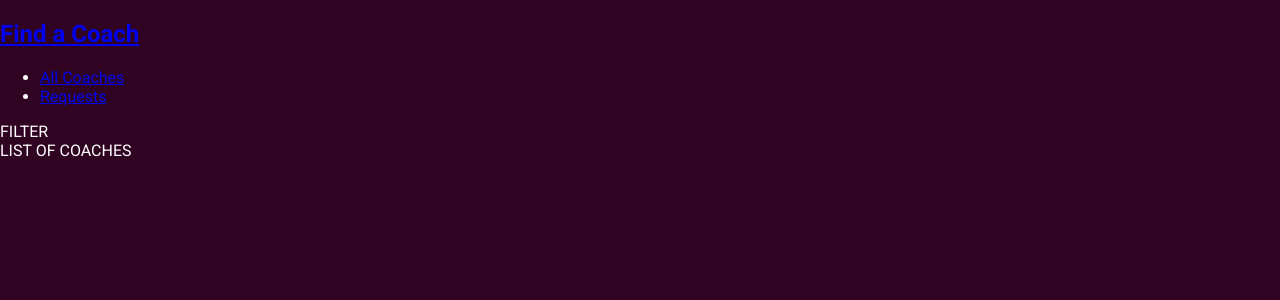
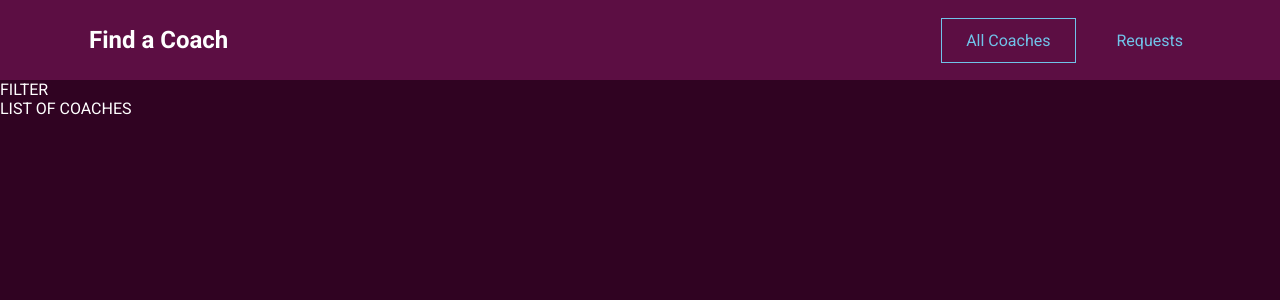
Before and after one commit to ecpieritz/find-a-coach, a Vue app: page /coaches in a window 1280 px wide. Shown: the top 300 px of the page. Built offline with nearby package versions, Linux system fonts and the light colour scheme.

Commit message:
Added header style

```diff
--- a/src/components/layout/TheHeader.vue
+++ b/src/components/layout/TheHeader.vue
@@ -17,5 +17,62 @@ export default {
 </script>
 
 <style scoped>
+header {
+  width: 100%;
+  height: 5rem;
+  background-color: #5c0e43;
+  display: flex;
+  justify-content: center;
+  align-items: center;
+}
 
+header a {
+  text-decoration: none;
+  color: #70c3e9;
+  display: inline-block;
+  padding: 0.75rem 1.5rem;
+  border: 1px solid transparent;
+}
+
+a:active,
+a:hover,
+a.router-link-active {
+  border: 1px solid #70c3e9;
+}
+
+h1 {
+  margin: 0;
+}
+
+h1 a {
+  color: white;
+  margin: 0;
+}
+
+h1 a:hover,
+h1 a:active,
+h1 a.router-link-active {
+  border-color: transparent;
+}
+
+header nav {
+  width: 90%;
+  margin: auto;
+  display: flex;
+  justify-content: space-between;
+  align-items: center;
+}
+
+header ul {
+  list-style: none;
+  margin: 0;
+  padding: 0;
+  display: flex;
+  justify-content: center;
+  align-items: center;
+}
+
+li {
+  margin: 0 0.5rem;
+}
 </style>
```
